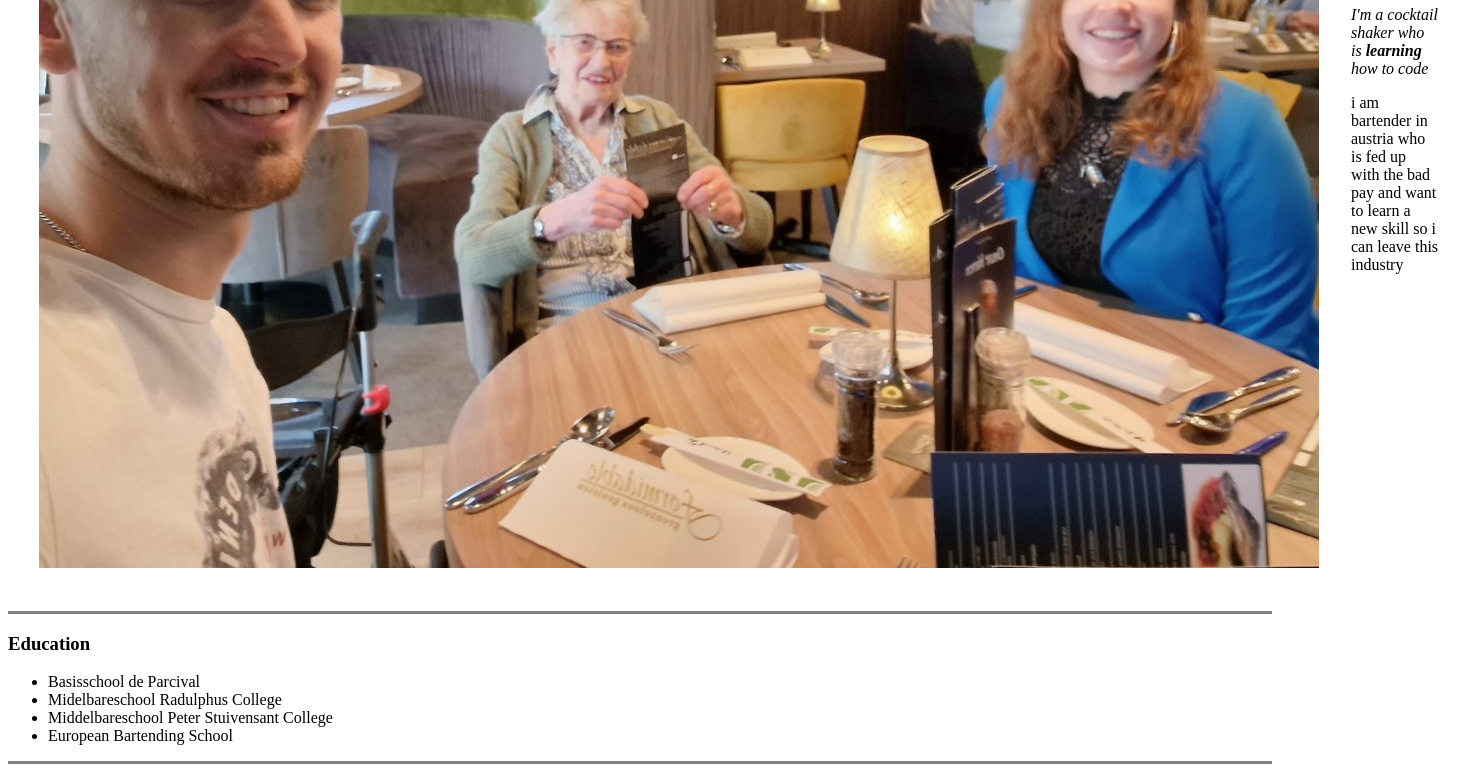
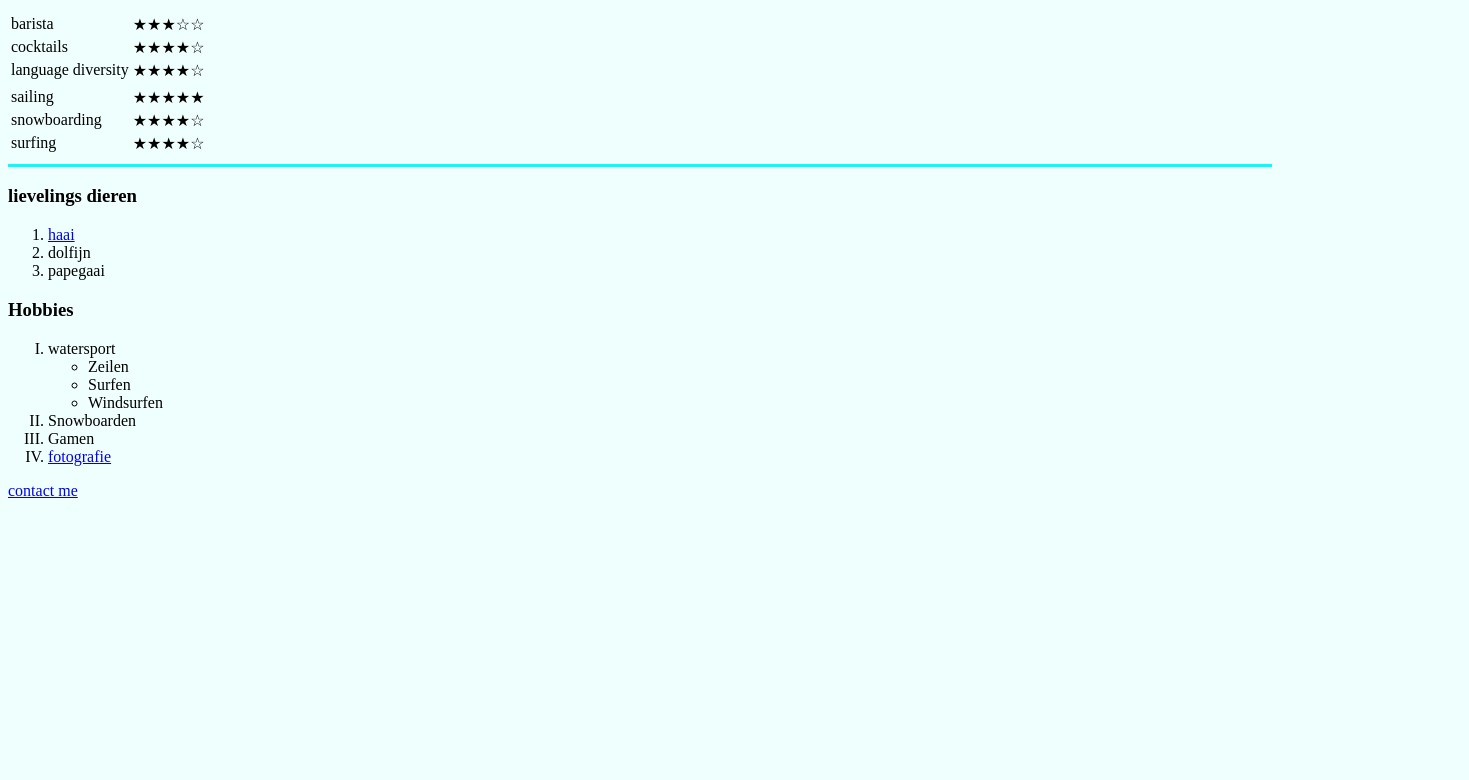
Before and after one commit to Pascal-96/cv, a plain HTML site: page index.html in a window 1280 px wide. Shown: the part 431-1211 px from the top of the page, 1469 px wide, since content can reach past the window. After the commit the page ends 939 px from the top, so only its background shows below. Drawn offline with Linux system fonts and the light colour scheme.

Commit message:
Add files via upload

```diff
--- a/index.html
+++ b/index.html
@@ -5,6 +5,25 @@
   <meta charset="utf-8">
   <title>🤷 Pascal Bult Site</title>
 </head>
+
+<style>
+
+  body{
+    background-color: #EFFFFD;
+
+  }
+  hr{
+    background-color: cyan;
+    border-style: none;
+    height: 3px;
+  }
+  img{
+    height: 120px;
+
+  }
+</style>
+
+
 
 <body>
   <table cellspacing="30">
```
